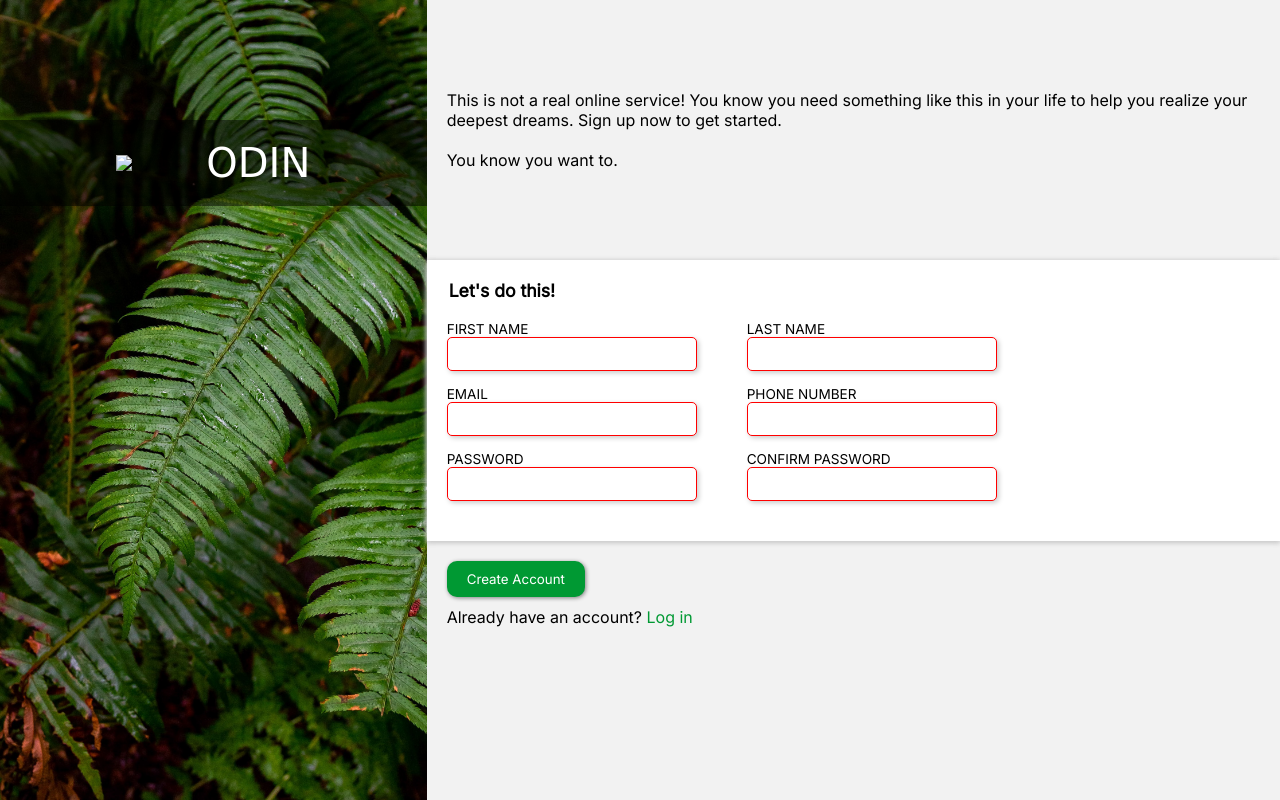
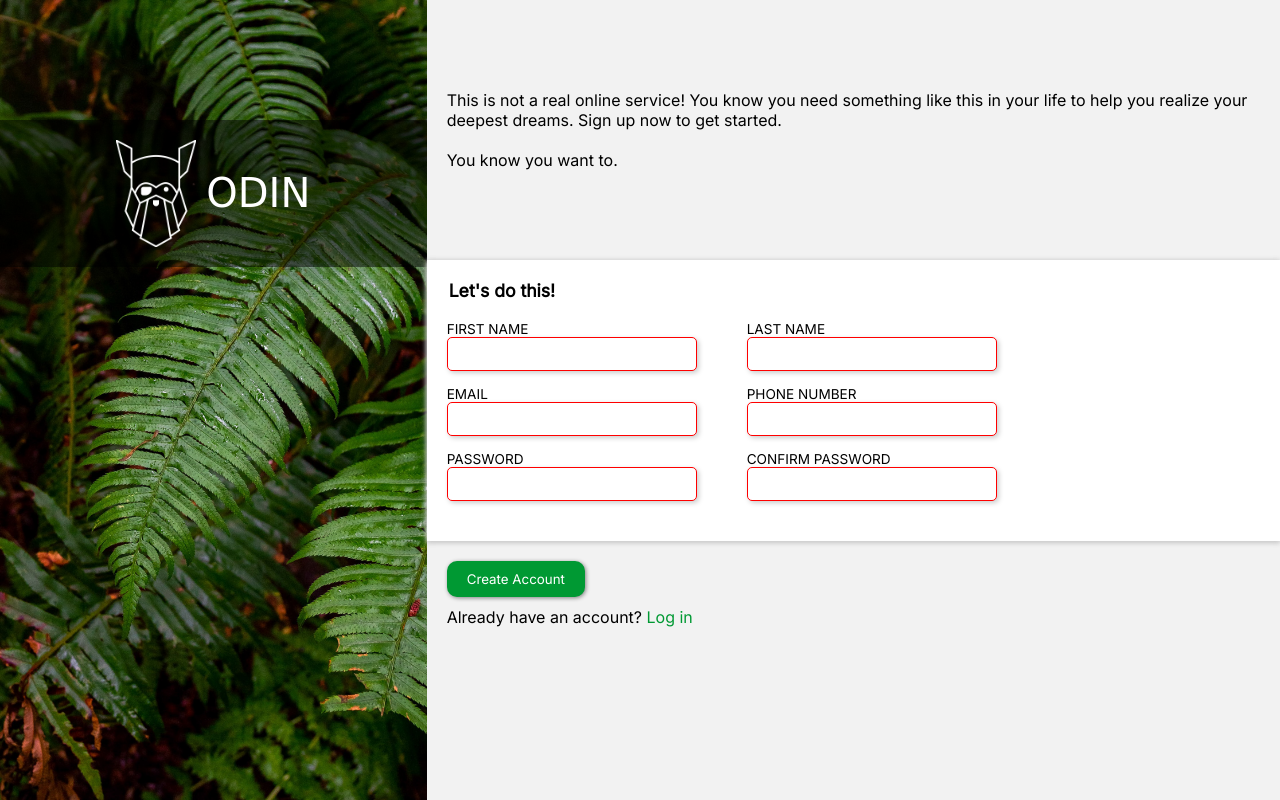
Before and after one commit to Viteail/sign-up-form-v2, a plain HTML site: page index.html in a window 1280 px wide. Drawn offline with Linux system fonts and the light colour scheme; the site is published under a folder, as on GitHub Pages, so addresses that start at the root find nothing; a web font is replaced by a local one.

Commit message:
change logo img src

```diff
--- a/index.html
+++ b/index.html
@@ -11,7 +11,7 @@
     <div class="container">
       <div class="image-sidebar">
         <div class="logo-container">
-          <img class="logo" src="/images/odin-lined.png" /> ODIN
+          <img class="logo" src="images/odin-lined.png" /> ODIN
         </div>
       </div>
       <div class="main">
```
